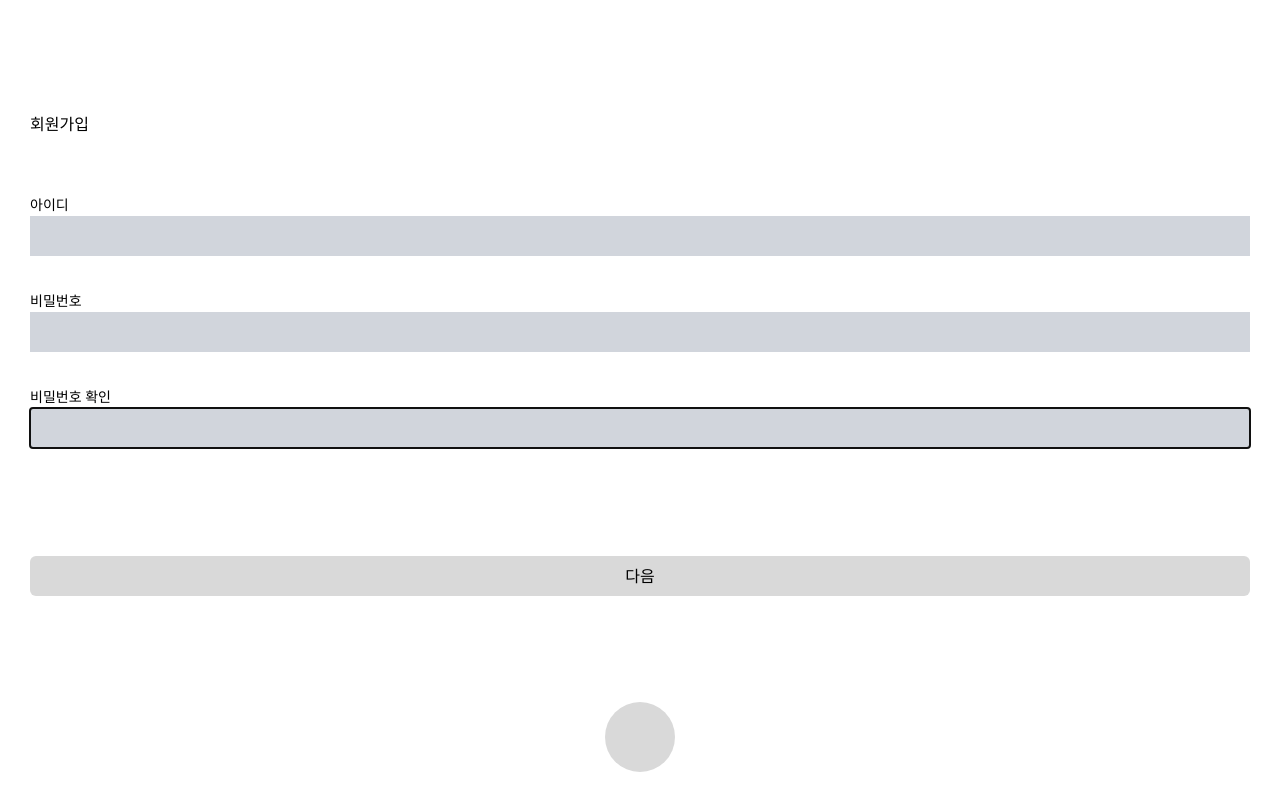
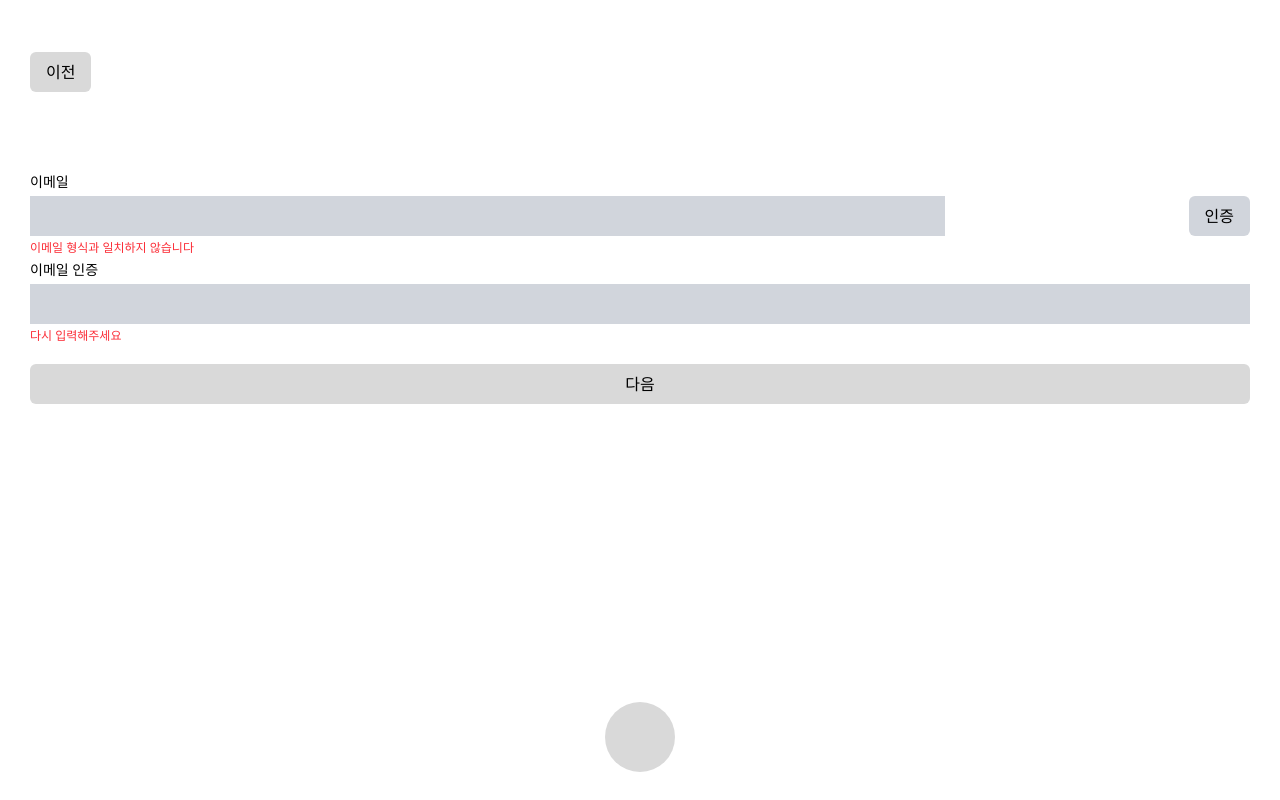
Before and after one commit to kdt-ful-class-three-group/poop, a React (Vite) app in the folder client/: page /RegisterMain in a window 1280 px wide. Built offline with nearby package versions, Linux system fonts and the light colour scheme.

Commit message:
이메일 컴포넌트 수정 및 가져옴

```diff
--- a/client/src/components/RegisterEmail.jsx
+++ b/client/src/components/RegisterEmail.jsx
@@ -9,11 +9,11 @@ function RegisterEmail(){
 
   return(
     <div className="flex flex-col gap-10 mt-20">
-      <Button text='이전'
+      {/* <Button text='이전'
         colorClass={'bg-gray-300 w-[20%]'}
-      />
+      /> */}
       <Email/>
-      <Button text='다음' colorClass={'bg-gray-300 mt-15'}/>
+      {/* <Button text='다음' colorClass={'bg-gray-300 mt-15'}/> */}
     </div>
   )
 }
--- a/client/src/pages/RegisterMain.jsx
+++ b/client/src/pages/RegisterMain.jsx
@@ -2,6 +2,7 @@ import React from "react";
 import Button from "../components/Button";
 import Terms from '../components/Terms';
 import Register from "../components/Register";
+import RegisterEmail from '../components/RegisterEmail';
 
 function RegisterMain() {
   return (
@@ -9,9 +10,15 @@ function RegisterMain() {
       <div className="hidden">
         {<Terms/>}
       </div>
-      <div className="">
+      <div className="hidden">
         {<Register/>}
       </div>
+      <div className="">
+        <Button text='이전' colorClass={'bg-[#D9D9D9] flex justify-center rounded-[3px] p-2 mt-5'}/>
+        {<RegisterEmail/>}
+      </div>
+      <div className=""></div>
+      <div className=""></div>
       <Button text='다음' colorClass={'bg-[#D9D9D9] flex w-full justify-center rounded-[3px] p-2 mt-5'}/>
     </div>
   );
```
